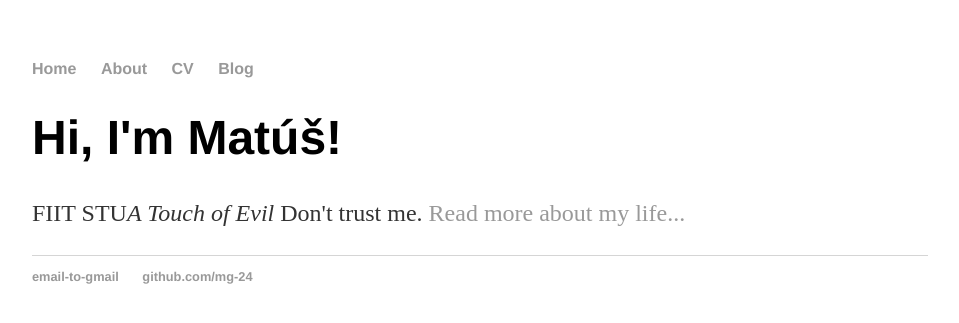
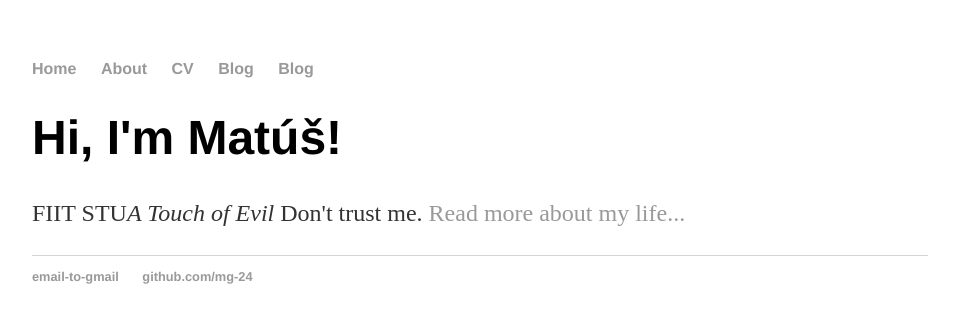
Before and after one commit to mg-24/mg-24.github.io, a Jekyll site: the page built from index.html, in a window 1280 px wide. Shown: the top 323 px of the page, without its empty margins (160-1119 px from the left). Built offline with Jekyll 4.4.1, drawn with Linux system fonts in a browser that asks for light colours.

Commit message:
Update default.html

```diff
--- a/_layouts/default.html
+++ b/_layouts/default.html
@@ -12,6 +12,7 @@
 	        	<li><a href="/about">About</a></li>
         		<li><a href="/cv">CV</a></li>
         		<li><a href="/blog">Blog</a></li>
+        		<li><a href="/Webove-publikovanie">Blog</a></li>
     		</ul>
 		</nav>
 		<div class="container">
```
